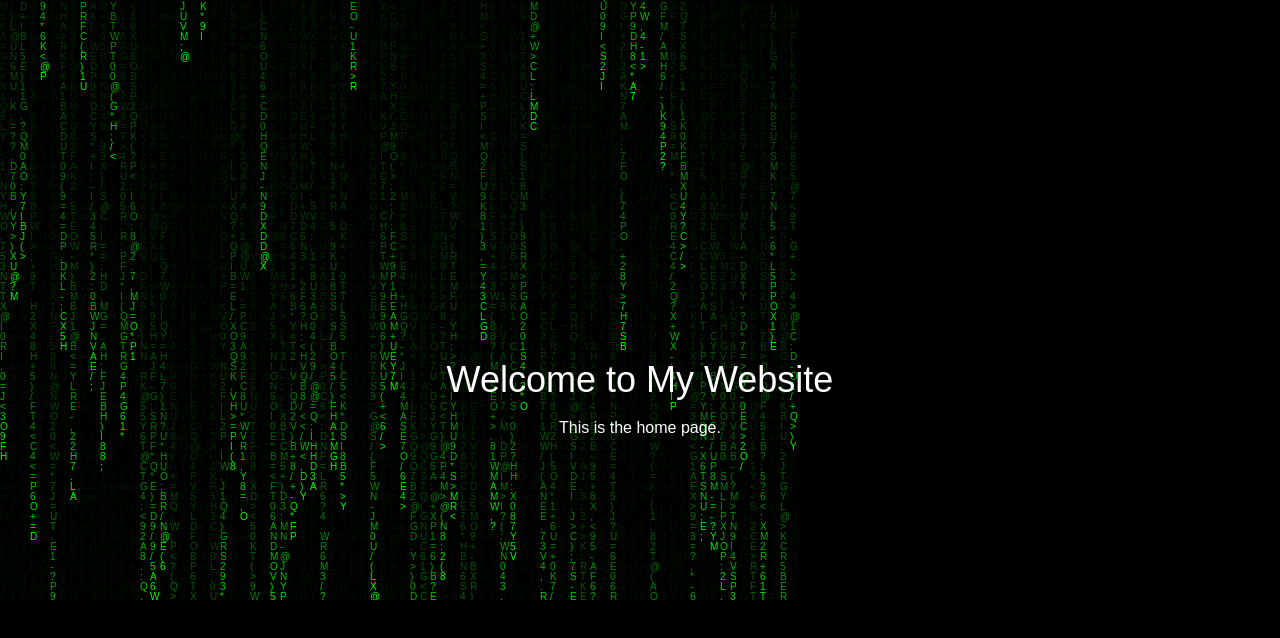
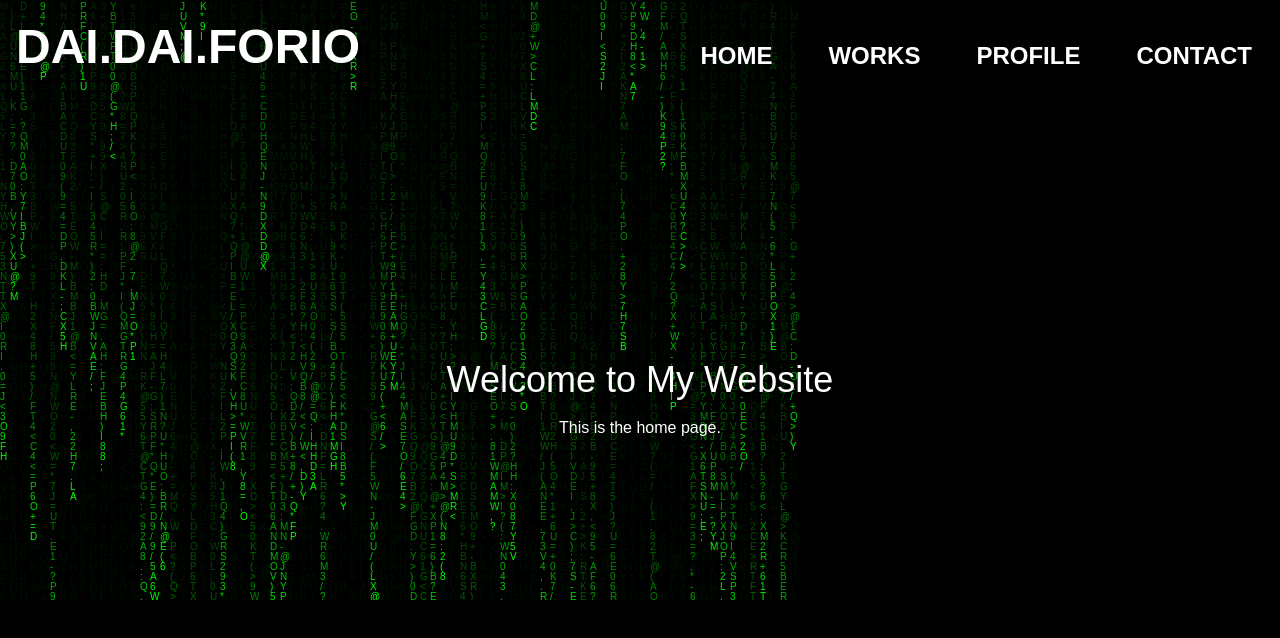
Before and after one commit to dyedai/my-portfolio, a Next.js app: page / in a window 1280 px wide. Shown: the top 638 px of the page. Built offline with nearby package versions, Linux system fonts and the light colour scheme; a web font is replaced by a local one.

Commit message:
ヘッダー作成

```diff
--- /dev/null
+++ b/src/app/Header.tsx
@@ -0,0 +1,47 @@
+"use client";
+
+import Link from "next/link";
+
+const Header: React.FC = () => {
+  return (
+    <nav className="fixed top-0 left-0 w-full z-20">
+      <div className="max-w-screen-xl flex flex-wrap items-center justify-between mx-auto p-4">
+        <Link href="/" className="flex items-center space-x-3 rtl:space-x-reverse">
+          <span className="self-center text-5xl font-semibold whitespace-nowrap text-white">DAI.DAI.FORIO</span>
+        </Link>
+        <button
+          data-collapse-toggle="navbar-default"
+          type="button"
+          className="inline-flex items-center p-2 w-10 h-10 justify-center text-sm text-white rounded-lg md:hidden hover:bg-gray-800 transition duration-200"
+          aria-controls="navbar-default"
+          aria-expanded="false"
+        >
+          <span className="sr-only">Open main menu</span>
+          <svg className="w-5 h-5" aria-hidden="true" xmlns="http://www.w3.org/2000/svg" fill="none" viewBox="0 0 17 14">
+            <path stroke="currentColor" strokeLinecap="round" strokeLinejoin="round" strokeWidth="2" d="M1 1h15M1 7h15M1 13h15" />
+          </svg>
+        </button>
+        <div className="hidden w-full md:block md:w-auto" id="navbar-default">
+          <ul className="font-medium flex flex-col p-4 md:p-0 mt-4 md:flex-row md:space-x-8">
+            {/* HOME Link with adjustments */}
+            <li>
+              <Link href="/" className="c-txt line flex py-2 px-3 text-white transition duration-200">
+                <span className="text-2xl font-semibold whitespace-nowrap text-white">HOME</span>
+              </Link>
+            </li>
+            {/* Other menu items */}
+            {["WORKS", "PROFILE", "CONTACT"].map((item) => (
+              <li key={item}>
+                <Link href={`/${item.toLowerCase()}`} className="c-txt line flex py-2 px-3 text-white transition duration-200">
+                  <span className="self-center text-2xl font-semibold whitespace-nowrap text-white">{item}</span>
+                </Link>
+              </li>
+            ))}
+          </ul>
+        </div>
+      </div>
+    </nav>
+  );
+};
+
+export default Header;
--- a/src/app/globals.css
+++ b/src/app/globals.css
@@ -25,3 +25,28 @@ body {
     text-wrap: balance;
   }
 }
+
+.c-txt.line {
+  position: relative;
+  display: inline-block; /* インライン要素に適用できるようにする */
+  padding-bottom: 5px; /* 下に余白を追加 */
+  color: white; /* テキストの色を白に */
+}
+
+.c-txt.line::before {
+  content: "";
+  position: absolute;
+  bottom: 0;
+  left: 0;
+  width: 100%;
+  height: 2px;
+  background: white; /* アンダーラインの色をオレンジに */
+  transform: scaleX(0); /* 初期状態で縮小 */
+  transform-origin: right; /* 右側を起点に縮小 */
+  transition: transform 0.3s ease-in-out; /* スムーズなトランジションを設定 */
+}
+
+.c-txt.line:hover::before {
+  transform: scaleX(1); /* ホバー時に拡大 */
+  transform-origin: left; /* 左側を起点に拡大 */
+}
--- a/src/app/layout.tsx
+++ b/src/app/layout.tsx
@@ -1,8 +1,9 @@
 import type { Metadata } from "next";
 import { DotGothic16 } from "next/font/google";
+import Header from "../app/Header";
+import MatrixCode from "./MatrixCode";
 
 import "./globals.css";
-import MatrixCode from "./MatrixCode";
 
 const dot = DotGothic16({
   display: "swap",
@@ -12,8 +13,8 @@ const dot = DotGothic16({
 });
 
 export const metadata: Metadata = {
-  title: "Create Next App",
-  description: "Generated by create next app",
+  title: "DAI-DAI.folio",
+  description: "Portfolio | daidaiのポートフォリオサイト",
 };
 
 export default function RootLayout({
@@ -23,9 +24,10 @@ export default function RootLayout({
 }>) {
   return (
     <html lang="en">
-      <body className={`${dot.variable} antialiased bg-black text-white`}>
+      <body className={`${dot.variable} antialiased bg-black text-white font-dot`}>
         {/* MatrixCode コンポーネントを背景として配置 */}
         <MatrixCode />
+        <Header />
         {/* 各ページのコンテンツを表示 */}
         <main className="relative z-10 flex justify-center items-center min-h-screen font-dot">{children}</main>
       </body>
--- a/src/app/works/page.tsx
+++ b/src/app/works/page.tsx
@@ -24,12 +24,12 @@ export default function WorksPage() {
     },
     {
       title: "comming soon...",
-      thumbnail: "https://github.com/user-attachments/assets/72cb6af4-da13-427c-ad58-3a49a8c52cf3",
+      thumbnail: "https://github.com/user-attachments/assets/1f3559fe-ca09-47ea-9871-366bf2a9843e",
       link: "https://example.com/project5",
     },
     {
       title: "comming soon...",
-      thumbnail: "https://github.com/user-attachments/assets/72cb6af4-da13-427c-ad58-3a49a8c52cf3",
+      thumbnail: "https://github.com/user-attachments/assets/1f3559fe-ca09-47ea-9871-366bf2a9843e",
       link: "https://example.com/project6",
     },
   ];
```
